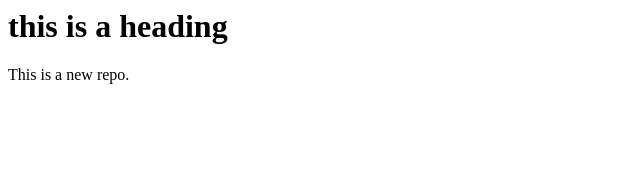
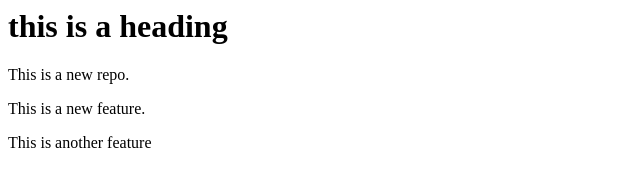
Before and after one commit to swaroop-5-6-7/LocalRepo, a plain HTML site: page index.html in a window 1280 px wide. Shown: the whole page, without its empty margins (0-640 px from the left). Drawn offline with Linux system fonts and the light colour scheme.

Commit message:
Added another Feature

```diff
--- a/index.html
+++ b/index.html
@@ -1,2 +1,4 @@
 <h1>this is a heading</h1>
 <p>This is a new repo.</p>
+<p>This is a new feature.</p>
+<p>This is another feature</p>
```
